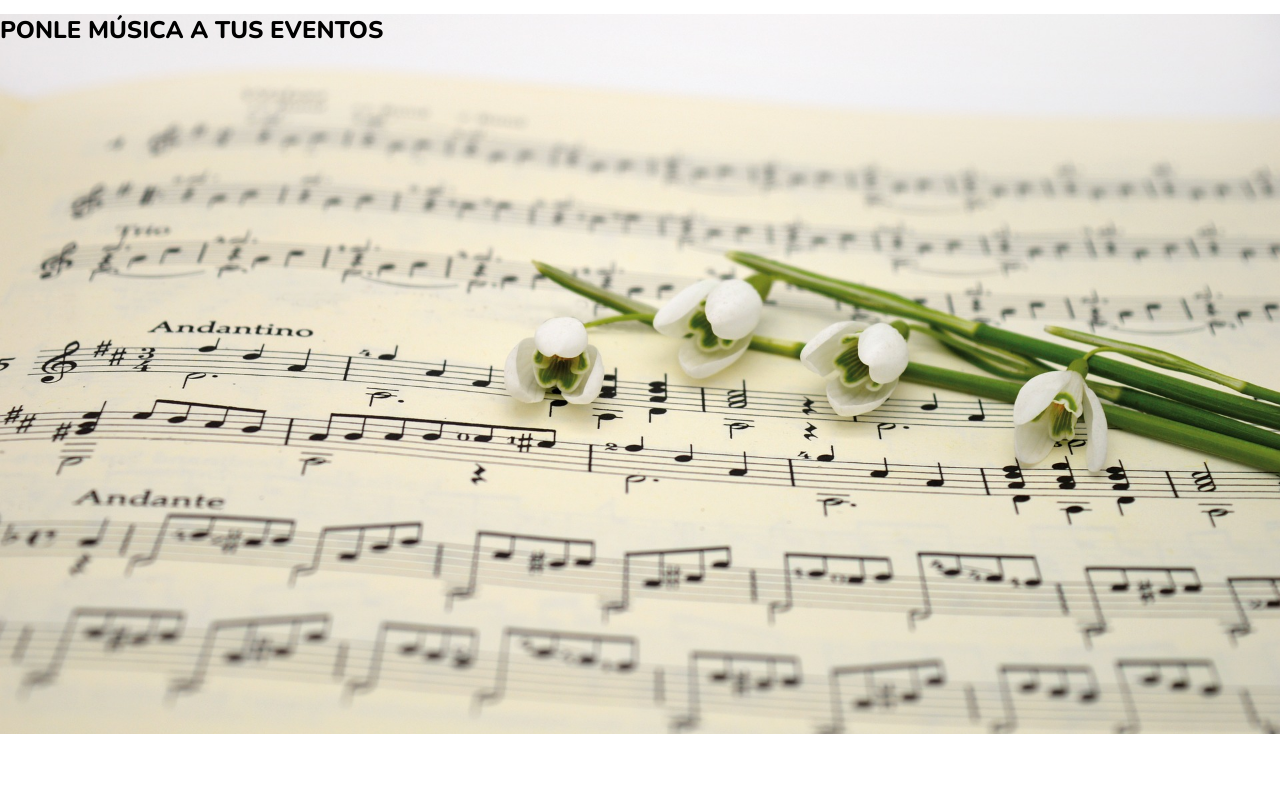
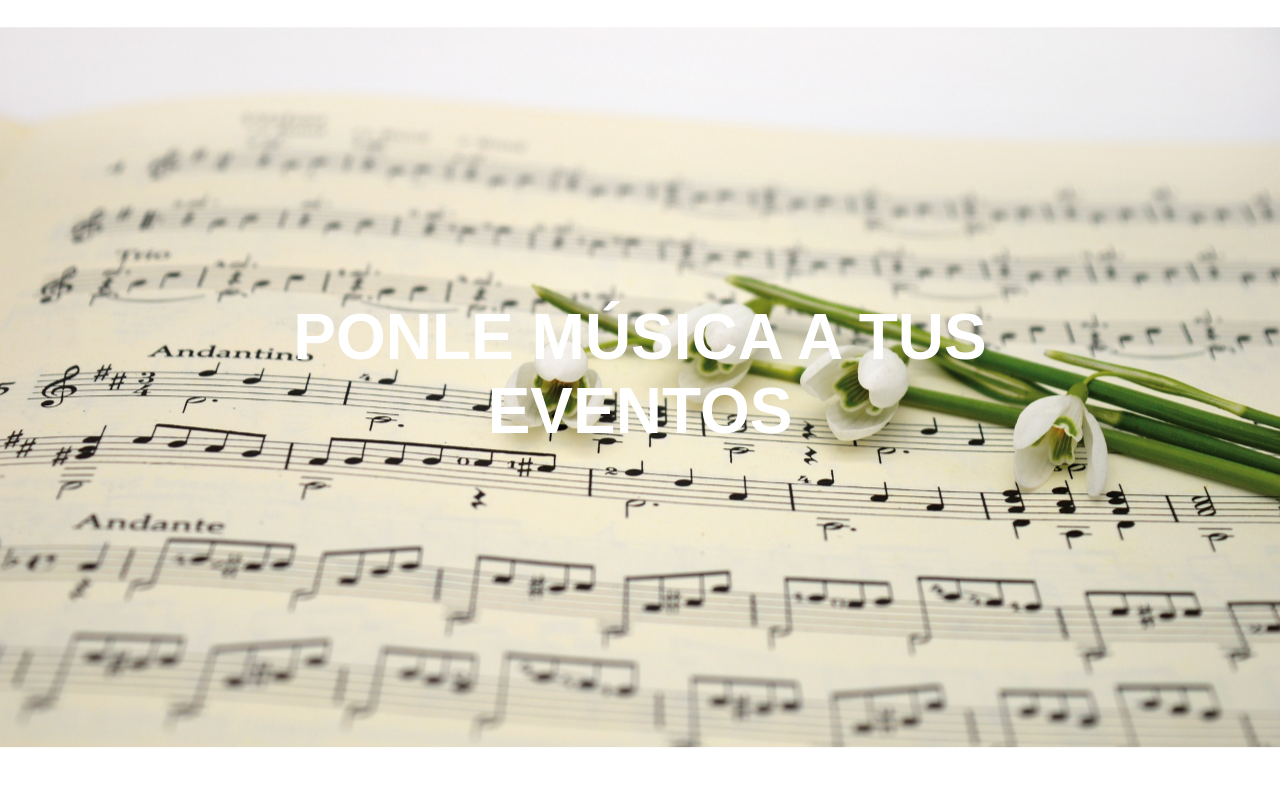
Before and after one commit to EnriqueArana/fem, a plain HTML site: page index.html in a window 1280 px wide. Shown: the part 99-886 px from the top of the page. Before the commit the page ends 833 px from the top, so only its background shows below. Drawn offline with nearby package versions, Linux system fonts and the light colour scheme.

Commit message:
Agregando efecto parallax al primer section del index

```diff
--- a/css/cssIndex.css
+++ b/css/cssIndex.css
@@ -6,7 +6,9 @@
     --white: #fff;
 }
 
-*{
+*,
+*::before,
+*::after{
     margin: 0;
     padding: 0;
     box-sizing: border-box;
@@ -22,7 +24,6 @@ body{
 
 .nav{
     border-bottom: 1px solid var(--white);
-
 }
 
 .nav__toggle{
@@ -109,13 +110,56 @@ body{
     display: none;
 }
 
-/*Esta es la parte siguiente del header-nav*/
+/*Esta es la parte siguiente del main*/
+main{
+    height: 100vh;
+    overflow-x: hidden;
+    overflow-y: auto;
+    perspective: 2px;
+}
+
+section{
+    transform-style: preserve-3d;
+    position: relative;
+    height: 100vh;
+    display: flex;
+    align-items: center;
+    justify-content: center;
+    color: #fff;
+}
+
+section h1{
+    text-align: center;
+    font-family: sans-serif;
+}
+
 .first__section{
     height: 90vh;
     width: 100%;
+    background-size: cover;
+    background-position: center;
+}
+
+.first__section h1{
+    width: 60%;
+    font-size: 4rem;
+}
+
+.first__section::after{
+    content: " ";
+    position: absolute;
+    top: 0;
+    left: 0;
+    bottom: 0;
+    right: 0;
+    transform: translateZ(-1px) scale(1.5);
+    background-size: 100%;
+    z-index: -1;
+}
+
+.parallax::after{
     background-image: url(../img/imagenPrinciapl.jpg);
     background-size: cover;
-    background-position: center;
 }
 
 @media only screen and (min-width:560px){
--- a/index.html
+++ b/index.html
@@ -33,7 +33,7 @@
         </header>
 
         <main>
-            <section class="first__section">
+            <section class="first__section parallax">
                 <h1>PONLE MÚSICA A TUS EVENTOS</h1>
 
                 <article>
```
